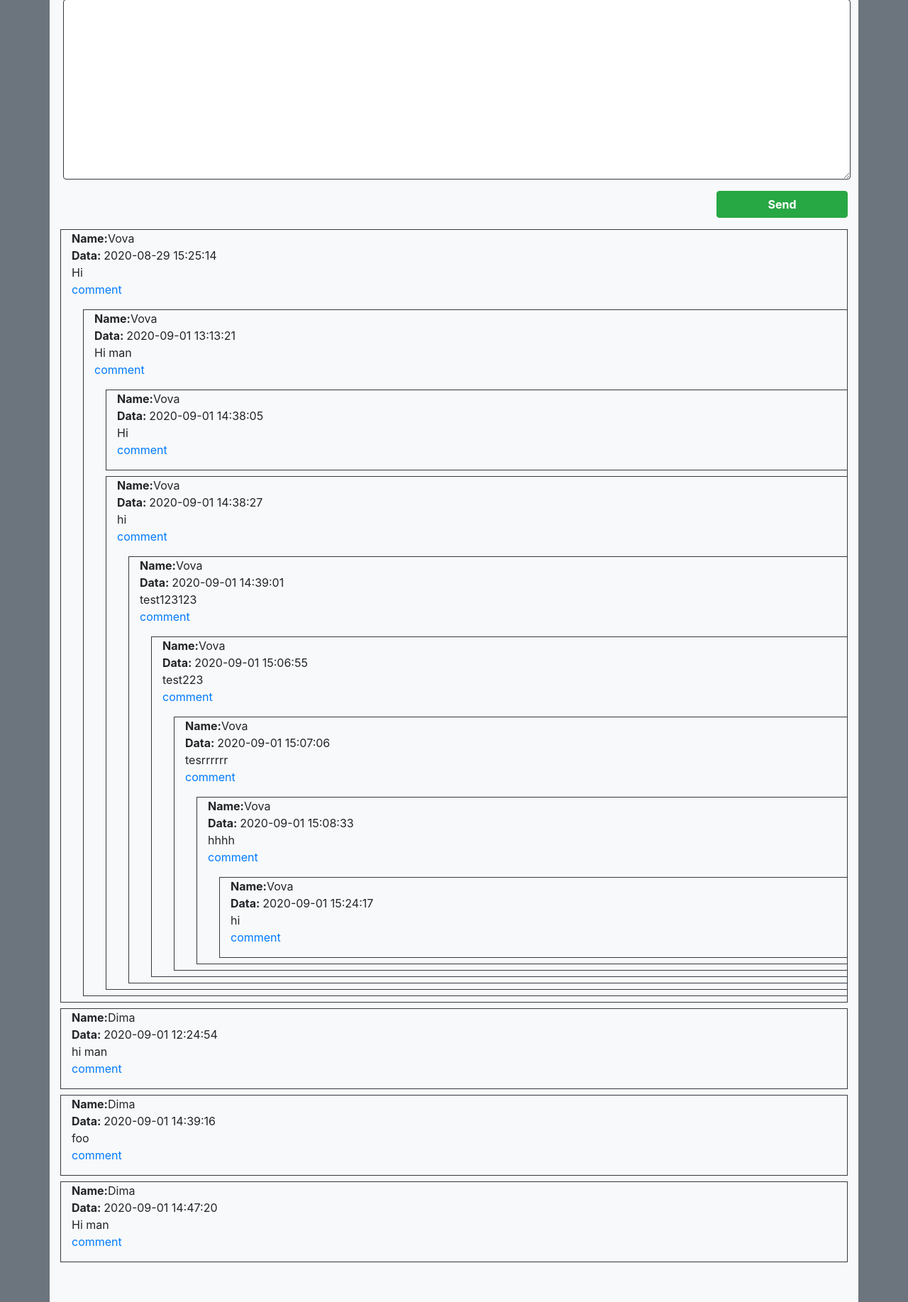
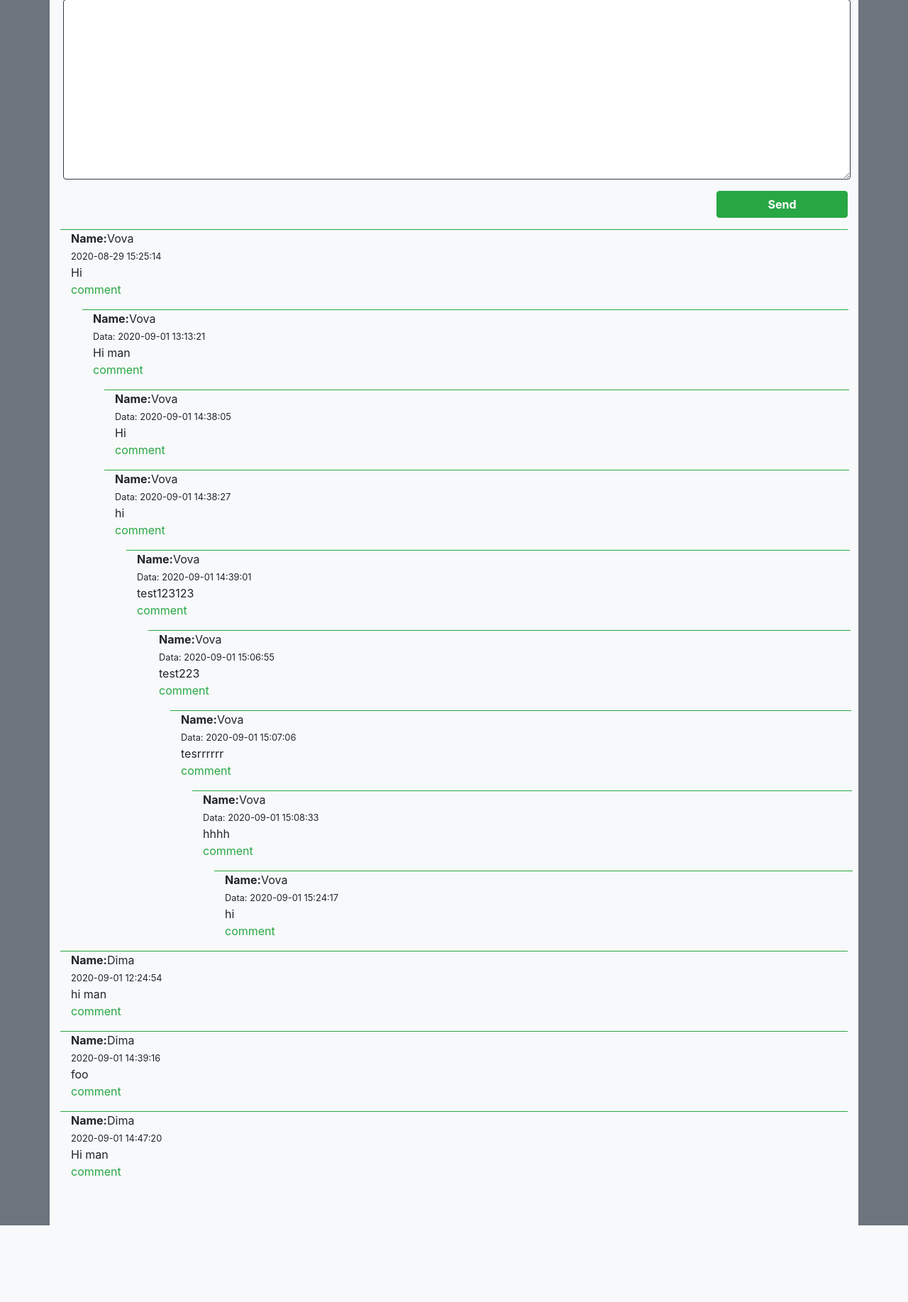
Before and after one commit to xCasellx/mission, a PHP site: page /Comments.php in a window 1280 px wide. Shown: the part 97-1932 px from the top of the page at 71% size. After the commit the page ends 1824 px from the top, so only its background shows below. Run offline with PHP 8.4, Linux system fonts and the light colour scheme; a user stored in the database is signed in; data comes from the database, SQL or seed files in the repository.

Commit message:
upd comment

```diff
--- a/Comments.php
+++ b/Comments.php
@@ -26,6 +26,7 @@
             </div>
         </div>
     </div>
-    <div class="pb-5" id="comment_list"></div>
+    <div class="pb-5" id="comment_list">
+    </div>
     <script src="js/comment.js"></script>
 <? require("block/footer.php");?>
--- a/block/header.php
+++ b/block/header.php
@@ -4,6 +4,7 @@
             <meta charset="UTF-8">
             <title>CABINET</title>
             <link rel="stylesheet" href="css/bootstrap.min.css"  type="text/css">
+            <link rel="stylesheet" href="css/style.css"  type="text/css">
             <script src="https://ajax.googleapis.com/ajax/libs/jquery/2.2.0/jquery.min.js"></script>
             <script src="js/bootstrap.js"></script>
             <link rel="stylesheet" href="css/style.css"  type="text/css">
--- a/css/style.css
+++ /dev/null
@@ -1,3 +0,0 @@
-body{
-    background-color: #eac491;
-}
--- a/js/comment.js
+++ b/js/comment.js
@@ -15,7 +15,8 @@ $(document).ready(function(){
             $.post('/module/comment_add.php',
                 {   comment: text,
                     comment_id: comment_id
-                });
+                },document.location.reload(true));
+
         })
     });
     return false;
--- a/module/comment_load.php
+++ b/module/comment_load.php
@@ -7,10 +7,10 @@
         $user=$db->query("SELECT * FROM `user` WHERE `id`= '$user_id'");
         $user_data=$user->fetch_assoc();
         $comment=$com["id"];
-        echo "<div class='border-dark border container mb-2'>".
+        echo "<div class='comment  border-top border-success container mb-2'>".
             "<p><strong>Name:</strong>".$user_data["first_name"]."<br>".
-            "<strong>Data: </strong>".  $com["date"]."<br>".$com["text"]."<br>".
-            "<a href='#' class='comment_id'id='$comment' data-toggle='modal' data-target='#myModal'> comment</a></p>";
+            "<small>".  $com["date"]."</small><br>".$com["text"]."<br>".
+            "<a href='#' class='text-success tag comment_id'id='$comment' data-toggle='modal' data-target='#myModal'> comment</a></p>";
         PrintComment($comment,$user_data["first_name"]);
         echo '</div>';
 
@@ -23,13 +23,12 @@
         $r=$db->query("SELECT * FROM `comments` WHERE `parent_id` = '$comment_id' ");
         while(($c=$r->fetch_assoc())){
             $comment=$c["id"];
-            echo "<div  class='ml-3 border-dark border container mb-2'>".
+            echo "<div  class='ml-3 border-top border-success mb-0 pb-0 comment container mb-2'>".
                 "<p><strong>Name:</strong>$user_name<br>".
-                "<strong>Data: </strong>".  $c["date"]."<br>".$c["text"]."<br>".
-                "<a href='#' class='comment_id'id='$comment' data-toggle='modal' data-target='#myModal'> comment</a>".
+                "<small>Data: ".  $c["date"]."</small><br>".$c["text"]."<br>".
+                "<a href='#' class='text-success comment_id'id='$comment' data-toggle='modal' data-target='#myModal'> comment</a>".
                 "</p>";
             PrintComment($comment,$user_name);
             echo '</div>';
-
         }
     }
```
